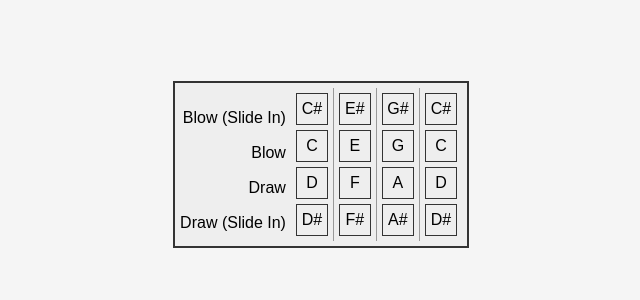
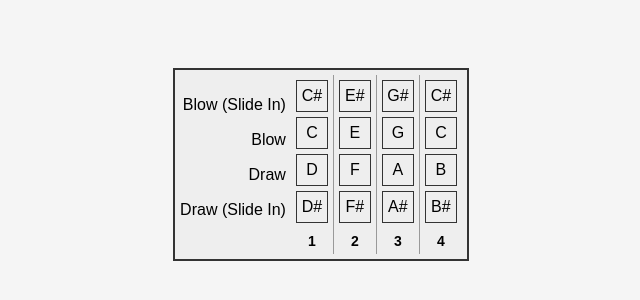
Before and after one commit to shrichris/chromatic_harmonica_visualiser, a website: page public/index.html in a window 1280 px wide. Shown: the part 236-536 px from the top of the page, without its empty margins (319-959 px from the left). Drawn offline with Linux system fonts and the light colour scheme.

Commit message:
B note added. Note labels added.

```diff
--- a/public/index.html
+++ b/public/index.html
@@ -22,25 +22,30 @@
         <div class="note blow">C</div>
         <div class="note draw">D</div>
         <div class="note draw-slide">D#</div>
+        <div class="hole-label">1</div>
       </div>
       <div class="hole" data-notes="E#,E,F,F#">
         <div class="note blow-slide">E#</div>
         <div class="note blow">E</div>
         <div class="note draw">F</div>
         <div class="note draw-slide">F#</div>
+        <div class="hole-label">2</div>
       </div>
       <div class="hole" data-notes="G#,G,A,A#">
         <div class="note blow-slide">G#</div>
         <div class="note blow">G</div>
         <div class="note draw">A</div>
         <div class="note draw-slide">A#</div>
+        <div class="hole-label">3</div>
       </div>
-      <div class="hole" data-notes="C#,C,D,D#">
+      <div class="hole" data-notes="C#,C,B,B#">
         <div class="note blow-slide">C#</div>
         <div class="note blow">C</div>
-        <div class="note draw">D</div>
-        <div class="note draw-slide">D#</div>
+        <div class="note draw">B</div>
+        <div class="note draw-slide">B#</div>
+        <div class="hole-label">4</div>
       </div>
+
 
 </div>
   <script src="scripts.js"></script>
--- a/public/styles.css
+++ b/public/styles.css
@@ -39,6 +39,13 @@ body {
     padding: 5px;
   }
 
+  .hole-label {
+    margin-top: 5px;
+    font-weight: bold;
+    font-size: 14px;
+  }
+
+
   .hole:last-child {
     border-right: none;
   }
```
